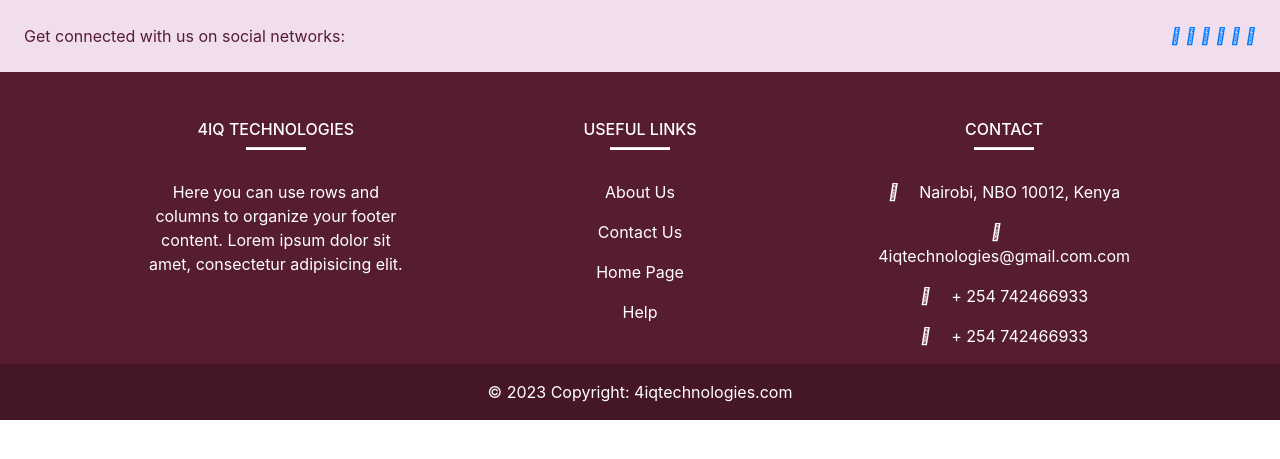
After one commit to Salomegit/Employee_Recruitment, a Django app: template employee/templates/footer.html in a window 1280 px wide. The commit adds this page. Shown: the top 459 px of the page. Run offline with Django 4.2, Linux system fonts and the light colour scheme; the template is opened without the code that fills it, so the values that code supplies are empty; some libraries are stand-ins or nearby versions.

Commit message:
footer created

```diff
--- /dev/null
+++ b/employee/templates/footer.html
@@ -0,0 +1,166 @@
+<!DOCTYPE html>
+<html lang="en">
+<head>
+    <meta charset="UTF-8">
+    <meta http-equiv="X-UA-Compatible" content="IE=edge">
+    <meta name="viewport" content="width=device-width, initial-scale=1.0">
+    <title>Document</title>
+
+    <link
+    rel="stylesheet"
+    href="https://stackpath.bootstrapcdn.com/bootstrap/4.4.1/css/bootstrap.min.css"
+    integrity="sha384-Vkoo8x4CGsO3+Hhxv8T/Q5PaXtkKtu6ug5TOeNV6gBiFeWPGFN9MuhOf23Q9Ifjh"
+    crossorigin="anonymous"
+     />
+    <link
+    rel="stylesheet"
+    href="https://stackpath.bootstrapcdn.com/font-awesome/4.7.0/css/font-awesome.min.css"
+    crossorigin="anonymous"
+    />
+
+</head>
+<body>
+    <!-- Remove the container if you want to extend the Footer to full width. -->
+
+    <!-- Footer -->
+    <footer
+            class="text-center text-lg-start text-white"
+            style="background-color: #561c32"
+            >
+      <!-- Section: Social media -->
+      <section
+               class="d-flex justify-content-between p-4"
+               style="background-color: #f0deef"
+               >
+        <!-- Left -->
+        <div class="me-5">
+          <span style="color: #561c32;">Get connected with us on social networks:</span>
+        </div>
+        <!-- Left -->
+
+        <!-- Right -->
+        <div>
+          <a href="" class="text-black me-4">
+            <i class="fab fa-facebook-f"></i>
+          </a>
+          <a href="" class="text me-4">
+            <i class="fab fa-twitter"></i>
+          </a>
+          <a href="" class="text me-4">
+            <i class="fab fa-google"></i>
+          </a>
+          <a href="" class="text me-4">
+            <i class="fab fa-instagram"></i>
+          </a>
+          <a href="" class="text me-4">
+            <i class="fab fa-linkedin"></i>
+          </a>
+          <a href="" class="text me-4">
+            <i class="fab fa-github"></i>
+          </a>
+        </div>
+        <!-- Right -->
+      </section>
+      <!-- Section: Social media -->
+
+      <!-- Section: Links  -->
+      <section class="">
+        <div class="container text-center text-md-start mt-5">
+          <!-- Grid row -->
+          <div class="row mt-3">
+            <!-- Grid column -->
+            <div class="col-md-3 col-lg-4 col-xl-3 mx-auto mb-4">
+              <!-- Content -->
+              <h6 class="text-uppercase fw-bold">4IQ Technologies</h6>
+              <hr
+                  class="mb-4 mt-0 d-inline-block mx-auto"
+                  style="width: 60px; background-color: #ffffff; height: 2px"
+                  />
+              <p>
+                Here you can use rows and columns to organize your footer
+                content. Lorem ipsum dolor sit amet, consectetur adipisicing
+                elit.
+              </p>
+            </div>
+            <!-- Grid column -->
+
+            <!-- Grid column -->
+
+            <!-- Grid column -->
+
+            <!-- Grid column -->
+            <div class="col-md-3 col-lg-2 col-xl-2 mx-auto mb-4">
+              <!-- Links -->
+              <h6 class="text-uppercase fw-bold">Useful links</h6>
+              <hr
+                  class="mb-4 mt-0 d-inline-block mx-auto"
+                  style="width: 60px; background-color: #ffffff; height: 2px"
+                  />
+              <p>
+                <a href="#!" class="text-white">About Us</a>
+              </p>
+              <p>
+                <a href="#!" class="text-white">Contact Us</a>
+              </p>
+              <p>
+                <a href="#!" class="text-white">Home Page</a>
+              </p>
+              <p>
+                <a href="#!" class="text-white">Help</a>
+              </p>
+            </div>
+            <!-- Grid column -->
+
+            <!-- Grid column -->
+            <div class="col-md-4 col-lg-3 col-xl-3 mx-auto mb-md-0 mb-4">
+              <!-- Links -->
+              <h6 class="text-uppercase fw-bold">Contact</h6>
+              <hr
+                  class="mb-4 mt-0 d-inline-block mx-auto"
+                  style="width: 60px; background-color: #ffffff; height: 2px"
+                  />
+              <p><i class="fas fa-home mr-3"></i> Nairobi, NBO 10012, Kenya</p>
+              <p><i class="fas fa-envelope mr-3"></i> 4iqtechnologies@gmail.com.com</p>
+              <p><i class="fas fa-phone mr-3"></i> + 254 742466933</p>
+              <p><i class="fas fa-print mr-3"></i> + 254 742466933</p>
+            </div>
+            <!-- Grid column -->
+          </div>
+          <!-- Grid row -->
+        </div>
+      </section>
+      <!-- Section: Links  -->
+
+      <!-- Copyright -->
+      <div
+           class="text-center p-3"
+           style="background-color: rgba(0, 0, 0, 0.2)"
+           >
+        © 2023 Copyright:
+        <a class="text-white" href=""
+           >4iqtechnologies.com</a
+          >
+      </div>
+      <!-- Copyright -->
+    </footer>
+    <!-- Footer -->
+
+  </div>
+  <!-- End of .container -->
+  <script
+  src="https://code.jquery.com/jquery-3.2.1.slim.min.js"
+  integrity="sha384-KJ3o2DKtIkvYIK3UENzmM7KCkRr/rE9/Qpg6aAZGJwFDMVNA/GpGFF93hXpG5KkN"
+  crossorigin="anonymous"
+></script>
+<script
+  src="https://cdnjs.cloudflare.com/ajax/libs/popper.js/1.12.9/umd/popper.min.js"
+  integrity="sha384-ApNbgh9B+Y1QKtv3Rn7W3mgPxhU9K/ScQsAP7hUibX39j7fakFPskvXusvfa0b4Q"
+  crossorigin="anonymous"
+></script>
+<script
+  src="https://maxcdn.bootstrapcdn.com/bootstrap/4.0.0/js/bootstrap.min.js"
+  integrity="sha384-JZR6Spejh4U02d8jOt6vLEHfe/JQGiRRSQQxSfFWpi1MquVdAyjUar5+76PVCmYl"
+  crossorigin="anonymous"
+></script>
+</body>
+</html>
```
Also changed, not shown: employee/static/css/mystyle.css (+20 -65 lines), employee/templates/base.html (+89 -16 lines).
